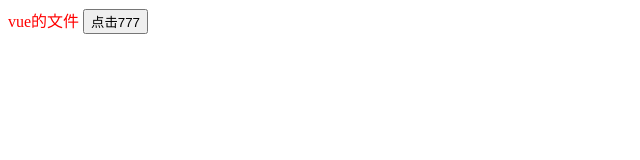
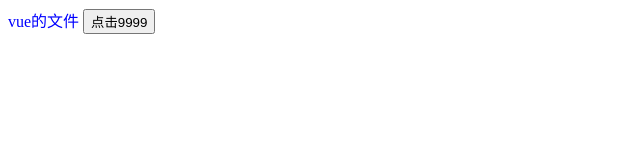
Before and after one commit to jddk/webpackDemo, a Vue app: page / in a window 1280 px wide. Shown: the top 160 px of the page, without its empty margins (0-640 px from the left). Built offline with nearby package versions, Linux system fonts and the light colour scheme.

Commit message:
解决无法html和css无法热更新bug

```diff
--- a/package.json
+++ b/package.json
@@ -23,13 +23,13 @@
     "moment": "^2.29.0",
     "style-loader": "^1.2.1",
     "vue-loader": "^15.9.3",
+    "vue-style-loader": "^4.1.2",
     "vue-template-compiler": "^2.6.12",
     "webpack": "^4.44.2",
     "webpack-cli": "^3.3.12",
     "webpack-dev-server": "^3.11.0"
   },
   "dependencies": {
-    "jddk.js": "^1.0.0",
     "vue": "^2.6.12"
   },
   "browserslist": [
--- a/public/index.html
+++ b/public/index.html
@@ -1,21 +1,18 @@
 <!--
  * @Date: 2020-10-08 16:38:45
- * @LastEditTime: 2020-10-08 22:05:21
+ * @LastEditTime: 2020-10-09 09:26:04
  * @FilePath: \webpackDemo\public\index.html
  * @Author: 九段刀客
  * @permission:
 -->
 <!DOCTYPE html>
-<html lang="en">
-
+<html lang="zh-cn">
 	<head>
-    <meta charset="UTF-8">
-    <meta name="viewport" content="width=device-width, initial-scale=1.0">
+		<meta charset="UTF-8" />
+		<meta name="viewport" content="width=device-width, initial-scale=1.0" />
 		<title>webpack demo</title>
 	</head>
-
 	<body>
 		<div id="app"></div>
 	</body>
-
 </html>
--- a/src/App.vue
+++ b/src/App.vue
@@ -1,6 +1,6 @@
 <!--
  * @Date: 2020-10-08 16:25:44
- * @LastEditTime: 2020-10-08 21:57:46
+ * @LastEditTime: 2020-10-09 17:03:28
  * @FilePath: \webpackDemo\src\App.vue
  * @Author: 九段刀客
  * @permission:
@@ -8,7 +8,7 @@
 <template>
   <div class="blue">
     {{ test }}
-    <button @click="clickTest">点击777</button>
+    <button @click="clickTest">点击9999</button>
   </div>
 </template>
 
@@ -26,8 +26,8 @@ export default {
   },
 };
 </script>
-<style scoped>
+<style>
 .blue {
-  color: red;
+  color: blue;
 }
 </style>
--- a/src/main.js
+++ b/src/main.js
@@ -1,14 +1,18 @@
 /*
  * @name:
  * @Date: 2020-09-29 09:04:05
- * @LastEditTime: 2020-10-08 16:28:50
+ * @LastEditTime: 2020-10-09 16:22:06
  * @FilePath: \webpackDemo\src\main.js
  * @permission:
  */
-import Vue from 'vue';
-import App from './App.vue';
-
+import Vue from "vue";
+import App from "./App.vue";
+console.log('App',App);
 new Vue({
-	el: '#app',
-	render: h => h(App)
-})
+	el: "#app",
+	render(h) {
+		// console.log(h(App));
+		return h(App);
+	},
+	// render: h => h(App)
+});
--- a/webpack.config.js
+++ b/webpack.config.js
@@ -1,7 +1,7 @@
 /*
  * @name:
  * @Date: 2020-09-29 09:05:47
- * @LastEditTime: 2020-10-08 21:57:12
+ * @LastEditTime: 2020-10-09 17:02:31
  * @FilePath: \webpackDemo\webpack.config.js
  * @permission:
  */
@@ -18,19 +18,19 @@ module.exports = function (env, argv) {
 	return {
 		// 入口
 		entry: {
-			main: "./src/main.js"
+			main: "./src/main.js",
 		},
 		// 出口
 		output: {
 			path: `${__dirname}/dist`,
 			// 公用部分代码块文件名，公用部分的代码会提取压缩到这个文件中
 			chunkFilename:
-				argv.mode == 'production'
+				argv.mode == "production"
 					? "[name].[contenthash].js"
 					: "[name].chunk.js",
 			// 模块名+哈希字符的文件名
 			filename:
-				argv.mode == 'production'
+				argv.mode == "production"
 					? "[name].[contenthash].js"
 					: "[name].chunk.js",
 		},
@@ -38,20 +38,28 @@ module.exports = function (env, argv) {
 		plugins: [
 			// 打包前清理dist
 			new CleanWebpackPlugin(),
-			// 将css提取到一个单独的文件
-			new MiniCssExtractPlugin(),
 			// 生成HTML文件并导入js和css
 			new HtmlWebpackPlugin({
-				template: 'public/index.html'
+				template: "public/index.html",
 			}),
-			new VueLoaderPlugin()
+			new VueLoaderPlugin(),
+			// 将css提取到一个单独的文件
+			new MiniCssExtractPlugin({
+				filename: "main.css",
+			}),
 		],
 		// 加载器：处理css,图片，字体文件等
 		module: {
 			rules: [
 				{
-					test: /\.css$/i,
-					use: [MiniCssExtractPlugin.loader, 'css-loader'],
+					test: /\.css$/,
+					use: [
+						argv.mode == "production"
+							? MiniCssExtractPlugin.loader
+							: "vue-style-loader",
+							"style-loader",
+						"css-loader",
+					],
 				},
 				{
 					test: /\.(png|svg|jpg|gif)$/,
@@ -65,16 +73,16 @@ module.exports = function (env, argv) {
 					test: /\.m?js$/,
 					exclude: /(node_modules|bower_components)/,
 					use: {
-						loader: 'babel-loader',
+						loader: "babel-loader",
 						options: {
-							presets: ['@babel/preset-env']
-						}
-					}
+							presets: ["@babel/preset-env"],
+						},
+					},
 				},
 				{
 					test: /\.vue$/,
-					loader: 'vue-loader'
-				}
+					loader: "vue-loader",
+				},
 			],
 		},
 		// 优化
@@ -98,11 +106,11 @@ module.exports = function (env, argv) {
 		// 开发服务器
 		devServer: {
 			// 监听文件的位置
-			contentBase: `${__dirname}/dist`,
-			compress: true,
+			// contentBase: `${__dirname}/dist`,
+			// compress: true,
 			port: 9000,
 			//允许通过外部访问
-			host: "0.0.0.0",
+			// host: "0.0.0.0",
 			// 模块热替换，实现只更新局部
 			hot: true,
 		},
```
Lines whose indentation alone changed are shown as unchanged.
